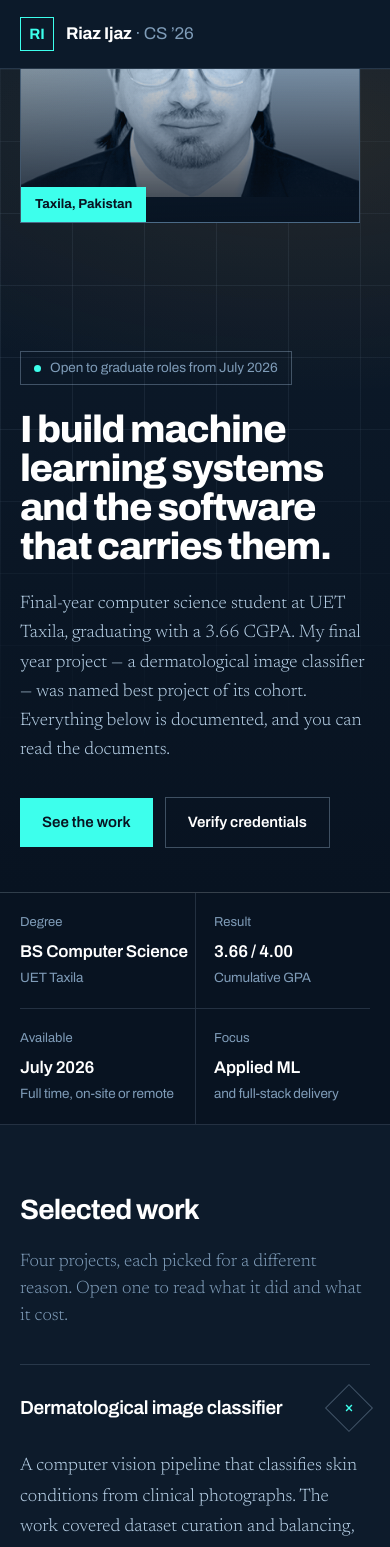
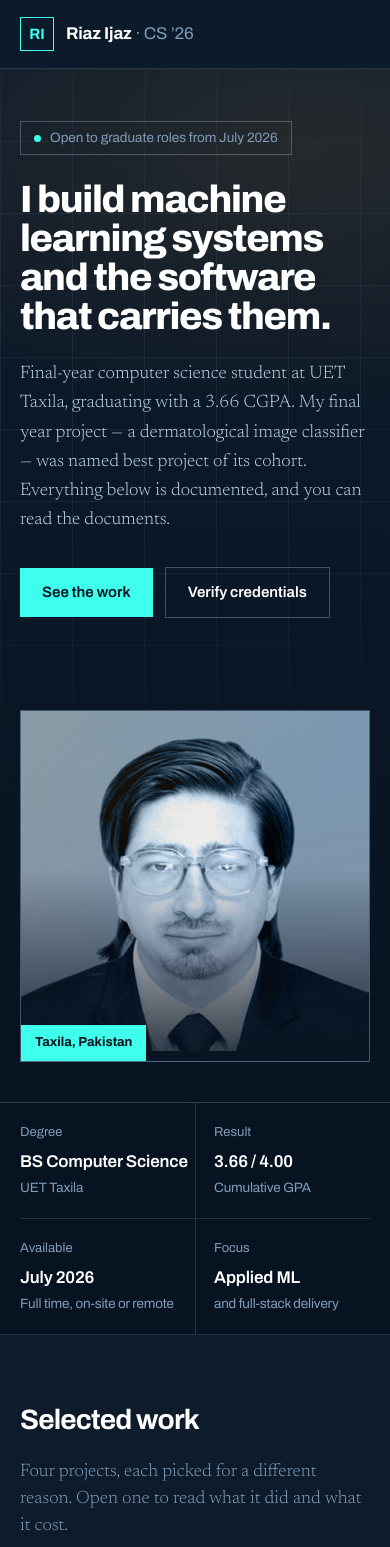
Before and after one commit to Riazhere/riaz-portfolio, a React (Vite) app in the folder riaz-portfolio/: page / in a window 390 px wide. Shown: the top 1547 px of the page. Built offline with nearby package versions, Linux system fonts and the light colour scheme.

Commit message:
Fix mobile and desktop hero image alignment

```diff
--- a/riaz-portfolio/src/index.css
+++ b/riaz-portfolio/src/index.css
@@ -164,9 +164,8 @@ a { color: inherit; }
 .plate {
   position: relative;
   align-self: end;
-  /* Pulls the entire picture frame up and offsets the grid alignment */
-  margin-top: -200px;
-  margin-bottom: 100px;
+  margin-top: -40px;
+  margin-bottom: 0px;
 }
 .plate-frame {
   position: relative; overflow: hidden;
@@ -178,8 +177,7 @@ a { color: inherit; }
   height: clamp(320px, 42vw, 470px);
   object-fit: cover;
   object-position: top center;
-  /* This explicitly pushes the image upward inside its frame */
-  transform: translateY(-25px);
+  transform: translateY(-10px);
   filter: grayscale(1) contrast(1.08) brightness(1.04);
   mix-blend-mode: luminosity;
   opacity: 0.92;
@@ -200,10 +198,16 @@ a { color: inherit; }
   background: var(--signal); color: var(--ink-deep);
   font-size: 13px; font-weight: 700; padding: 8px 14px;
 }
+
 @media (max-width: 900px) {
   .hero-in { grid-template-columns: 1fr; align-items: start; }
-  .plate { order: -1; max-width: 340px; }
-  .plate-frame img, .plate-fallback { height: 300px; }
+  .plate {
+    order: 2; /* Ensures photo appears below text on mobile */
+    max-width: 100%;
+    margin-top: 20px;
+    margin-bottom: 40px;
+  }
+  .plate-frame img, .plate-fallback { height: 350px; }
   .hero-actions { padding-bottom: 44px; }
 }
 
```
